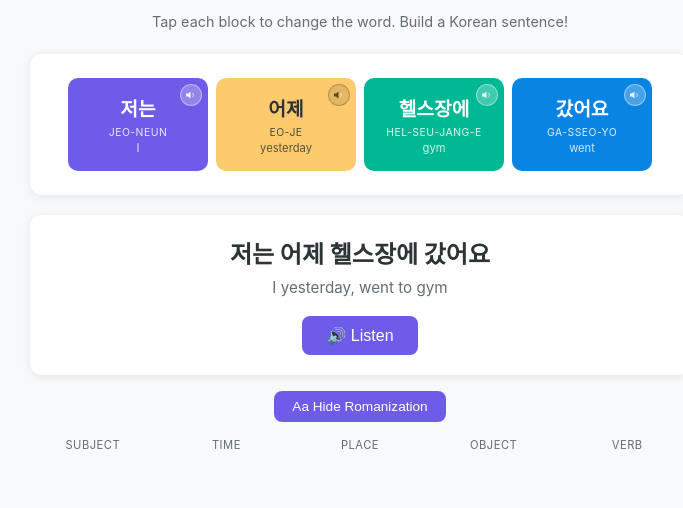
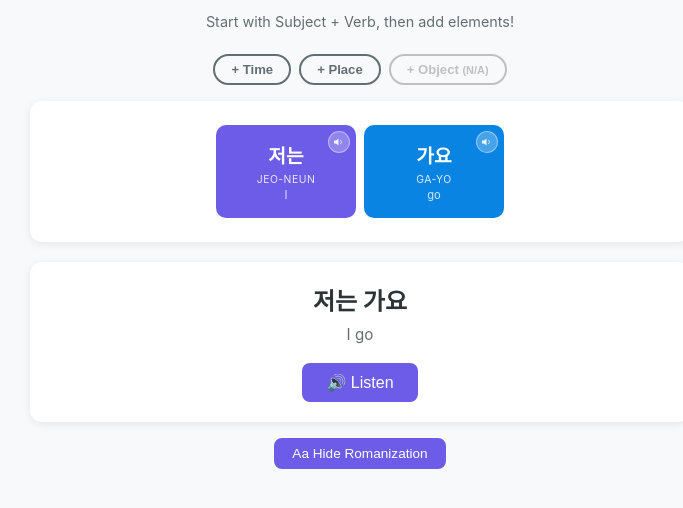
Before and after one commit to g4jy/korean-practice-noelle, a plain HTML site: page action.html in a window 1280 px wide. Shown: the part 50-558 px from the top of the page, without its empty margins (280-963 px from the left). Drawn offline with Linux system fonts and the light colour scheme.

Commit message:
Fix sentence builder UX + semantic compatibility
- Optional time/place/object toggles in Action Builder
- Sequential word TTS playback for sentences (edge-tts quality)
- Remove semantically invalid adjective+subject combos
- Element toggle CSS styling

Co-Authored-By: Claude Opus 4.6 <noreply@anthropic.com>

```diff
--- a/action.html
+++ b/action.html
@@ -3,7 +3,7 @@
 <head>
   <meta charset="UTF-8">
   <meta name="viewport" content="width=device-width, initial-scale=1.0">
-  <title>Action Sentences — Noelle</title>
+  <title>Action Sentences — STUDENT_NAME</title>
   <link rel="stylesheet" href="css/styles.css">
 </head>
 <body>
@@ -13,7 +13,13 @@
       <h1>Action Sentences</h1>
     </header>
 
-    <p class="instruction">Tap each block to change the word. Build a Korean sentence!</p>
+    <p class="instruction">Start with Subject + Verb, then add elements!</p>
+
+    <div class="element-toggles">
+      <button class="element-toggle" data-element="time">+ Time</button>
+      <button class="element-toggle" data-element="place">+ Place</button>
+      <button class="element-toggle" data-element="object">+ Object</button>
+    </div>
 
     <div class="sentence-area" id="sentence-area">
       <div class="block-row">
@@ -22,17 +28,17 @@
           <span class="block-rom"></span>
           <span class="block-en"></span>
         </div>
-        <div class="block" id="block-time" data-slot="time">
+        <div class="block hidden" id="block-time" data-slot="time">
           <span class="block-kr"></span>
           <span class="block-rom"></span>
           <span class="block-en"></span>
         </div>
-        <div class="block" id="block-place" data-slot="place">
+        <div class="block hidden" id="block-place" data-slot="place">
           <span class="block-kr"></span>
           <span class="block-rom"></span>
           <span class="block-en"></span>
         </div>
-        <div class="block" id="block-object" data-slot="object">
+        <div class="block hidden" id="block-object" data-slot="object">
           <span class="block-kr"></span>
           <span class="block-rom"></span>
           <span class="block-en"></span>
@@ -54,14 +60,6 @@
     <div class="rom-toggle">
       <button class="btn-rom active" id="toggle-rom">Aa Hide Romanization</button>
     </div>
-
-    <div class="slot-labels">
-      <span>Subject</span>
-      <span>Time</span>
-      <span>Place</span>
-      <span>Object</span>
-      <span>Verb</span>
-    </div>
   </div>
 
   <script src="js/common.js"></script>
--- a/css/styles.css
+++ b/css/styles.css
@@ -252,6 +252,42 @@ body {
   color: var(--text-light);
   text-transform: uppercase;
   letter-spacing: 0.5px;
+}
+
+/* --- Element Toggle Buttons (Action Builder) --- */
+.element-toggles {
+  display: flex;
+  gap: 8px;
+  justify-content: center;
+  margin-bottom: 16px;
+  flex-wrap: wrap;
+}
+
+.element-toggle {
+  background: var(--bg-card);
+  color: var(--text-light);
+  border: 2px solid var(--text-light);
+  padding: 6px 16px;
+  border-radius: 20px;
+  font-size: 0.82rem;
+  font-weight: 600;
+  cursor: pointer;
+  transition: all 0.2s;
+}
+
+.element-toggle:hover {
+  background: rgba(107, 114, 128, 0.1);
+}
+
+.element-toggle.active {
+  background: var(--primary);
+  color: #fff;
+  border-color: var(--primary);
+}
+
+.element-toggle:disabled {
+  opacity: 0.4;
+  cursor: not-allowed;
 }
 
 /* --- Adverb Toggle --- */
--- a/js/action-builder.js
+++ b/js/action-builder.js
@@ -9,7 +9,10 @@
     timeIdx: 0,
     placeIdx: 0,
     objectIdx: 0,
-    verbIdx: 0
+    verbIdx: 0,
+    showTime: false,
+    showPlace: false,
+    showObject: false
   };
 
   const blocks = {
@@ -20,8 +23,9 @@
     verb: document.getElementById('block-verb')
   };
 
-  /* --- Get current tense from time selection --- */
+  /* --- Get current tense from time selection (default present) --- */
   function currentTense() {
+    if (!state.showTime) return 'present';
     return times[state.timeIdx].tense || 'present';
   }
 
@@ -33,6 +37,10 @@
   /* --- Filter objects compatible with current verb --- */
   function compatibleObjects() {
     const verb = currentVerb();
+    if (!verb.compatibleObjects || verb.compatibleObjects.length > 0) {
+      // New format: explicit compatible objects list
+      return objects.filter(o => verb.compatibleObjects && verb.compatibleObjects.includes(o.kr + App.particleEulReul(o.kr)));
+    }
     if (!verb.objectTypes || verb.objectTypes.length === 0) return [];
     return objects.filter(o => verb.objectTypes.includes(o.category));
   }
@@ -40,7 +48,6 @@
   /* --- Get place particle based on verb --- */
   function placeParticle(place) {
     const verb = currentVerb();
-    // Movement verbs (가다, 오다) use 에, action verbs use 에서
     return verb.placeParticle === 'e' ? place.formE : place.formEseo;
   }
 
@@ -65,22 +72,33 @@
   /* --- Update all blocks --- */
   function update() {
     const subj = subjects[state.subjectIdx];
-    const time = times[state.timeIdx];
-    const place = places[state.placeIdx];
-    const verb = currentVerb();
     const conj = conjugatedVerb();
-    const compat = compatibleObjects();
 
     renderBlock(blocks.subject, subj.kr, subj.rom, subj.en);
-    renderBlock(blocks.time, time.kr, time.rom, time.en);
+    renderBlock(blocks.verb, conj.kr, conj.rom, conj.en);
 
-    // Place with appropriate particle
-    const pForm = placeParticle(place);
-    renderBlock(blocks.place, pForm.kr, pForm.rom, place.en);
+    // Time (optional)
+    if (state.showTime) {
+      const time = times[state.timeIdx];
+      renderBlock(blocks.time, time.kr, time.rom, time.en);
+      blocks.time.classList.remove('hidden');
+    } else {
+      blocks.time.classList.add('hidden');
+    }
 
-    // Object (hide if verb takes no object)
-    if (compat.length > 0) {
-      // Clamp object index
+    // Place (optional)
+    if (state.showPlace) {
+      const place = places[state.placeIdx];
+      const pForm = placeParticle(place);
+      renderBlock(blocks.place, pForm.kr, pForm.rom, place.en);
+      blocks.place.classList.remove('hidden');
+    } else {
+      blocks.place.classList.add('hidden');
+    }
+
+    // Object (optional, and depends on verb compatibility)
+    const compat = compatibleObjects();
+    if (state.showObject && compat.length > 0) {
       if (state.objectIdx >= compat.length) state.objectIdx = 0;
       const obj = compat[state.objectIdx];
       const particle = App.particleEulReul(obj.kr);
@@ -90,37 +108,71 @@
       blocks.object.classList.add('hidden');
     }
 
-    renderBlock(blocks.verb, conj.kr, conj.rom, conj.en);
-
     updateSentence();
+    updateToggleButtons();
   }
 
   /* --- Build and display full sentence --- */
   function updateSentence() {
     const subj = subjects[state.subjectIdx];
-    const time = times[state.timeIdx];
-    const place = places[state.placeIdx];
-    const pForm = placeParticle(place);
     const conj = conjugatedVerb();
     const verb = currentVerb();
     const compat = compatibleObjects();
 
-    let parts = [subj.kr, time.kr, pForm.kr];
-    let enParts = [];
+    let krParts = [subj.kr];
+    let enParts = [subj.en];
 
-    if (compat.length > 0) {
+    if (state.showTime) {
+      const time = times[state.timeIdx];
+      krParts.push(time.kr);
+      enParts.push(time.en + ',');
+    }
+
+    if (state.showPlace) {
+      const place = places[state.placeIdx];
+      const pForm = placeParticle(place);
+      krParts.push(pForm.kr);
+      const prep = verb.placeParticle === 'e' ? 'to' : 'at';
+      enParts.push(prep + ' ' + place.en + ',');
+    }
+
+    if (state.showObject && compat.length > 0) {
       const obj = compat[state.objectIdx] || compat[0];
       const particle = App.particleEulReul(obj.kr);
-      parts.push(obj.kr + particle);
-      enParts = [subj.en, time.en + ',', 'at ' + place.en + ',', conj.en, obj.en];
-    } else {
-      const prep = verb.placeParticle === 'e' ? 'to' : 'at';
-      enParts = [subj.en, time.en + ',', conj.en, prep + ' ' + place.en];
+      krParts.push(obj.kr + particle);
+      enParts.push(obj.en);
     }
-    parts.push(conj.kr);
 
-    document.getElementById('full-sentence').textContent = parts.join(' ');
+    krParts.push(conj.kr);
+    enParts.push(conj.en);
+
+    document.getElementById('full-sentence').textContent = krParts.join(' ');
     document.getElementById('translation').textContent = enParts.join(' ');
+  }
+
+  /* --- Toggle button state --- */
+  function updateToggleButtons() {
+    const btns = document.querySelectorAll('.element-toggle');
+    btns.forEach(btn => {
+      const el = btn.dataset.element;
+      const active = state['show' + el.charAt(0).toUpperCase() + el.slice(1)];
+      btn.classList.toggle('active', active);
+      const label = el.charAt(0).toUpperCase() + el.slice(1);
+
+      // Disable object toggle if verb has no compatible objects
+      if (el === 'object') {
+        const compat = compatibleObjects();
+        if (compat.length === 0) {
+          btn.disabled = true;
+          btn.classList.remove('active');
+          btn.innerHTML = (active ? '- ' : '+ ') + label + ' <small>(N/A)</small>';
+          return;
+        }
+        btn.disabled = false;
+      }
+
+      btn.textContent = (active ? '- ' : '+ ') + label;
+    });
   }
 
   /* --- Block click handlers --- */
@@ -171,6 +223,16 @@
 
   Object.values(blocks).forEach(addTtsBtn);
 
+  /* --- Element toggle buttons --- */
+  document.querySelectorAll('.element-toggle').forEach(btn => {
+    btn.addEventListener('click', () => {
+      const el = btn.dataset.element;
+      const key = 'show' + el.charAt(0).toUpperCase() + el.slice(1);
+      state[key] = !state[key];
+      update();
+    });
+  });
+
   /* --- Speak full sentence --- */
   document.getElementById('speak-btn').addEventListener('click', () => {
     const sentence = document.getElementById('full-sentence').textContent;
--- a/js/common.js
+++ b/js/common.js
@@ -26,13 +26,50 @@ const App = (() => {
     }
   }
 
+  let currentSpeakAudio = null;
+
   function speak(text) {
+    // Stop any previous playback
+    if (currentSpeakAudio) { currentSpeakAudio.pause(); currentSpeakAudio = null; }
+    speechSynthesis.cancel();
+
+    // Exact match in manifest
     if (audioManifest && audioManifest[text]) {
       const audio = new Audio(audioBasePath + audioManifest[text]);
+      currentSpeakAudio = audio;
       audio.play().catch(() => speakWebAPI(text));
       return;
     }
+
+    // For sentences: try sequential word playback from manifest
+    if (audioManifest && text.includes(' ')) {
+      const words = text.split(/\s+/);
+      const audioWords = words.filter(w => audioManifest[w]);
+      // Use sequential playback if >50% of words have audio
+      if (audioWords.length > words.length * 0.5) {
+        speakSequential(words, 0);
+        return;
+      }
+    }
+
     speakWebAPI(text);
+  }
+
+  function speakSequential(words, idx) {
+    if (idx >= words.length) return;
+    const word = words[idx];
+    if (audioManifest && audioManifest[word]) {
+      const audio = new Audio(audioBasePath + audioManifest[word]);
+      currentSpeakAudio = audio;
+      audio.onended = () => speakSequential(words, idx + 1);
+      audio.play().catch(() => {
+        speakWebAPI(word);
+        setTimeout(() => speakSequential(words, idx + 1), 600);
+      });
+    } else {
+      speakWebAPI(word);
+      setTimeout(() => speakSequential(words, idx + 1), 600);
+    }
   }
 
   function speakWebAPI(text) {
```
